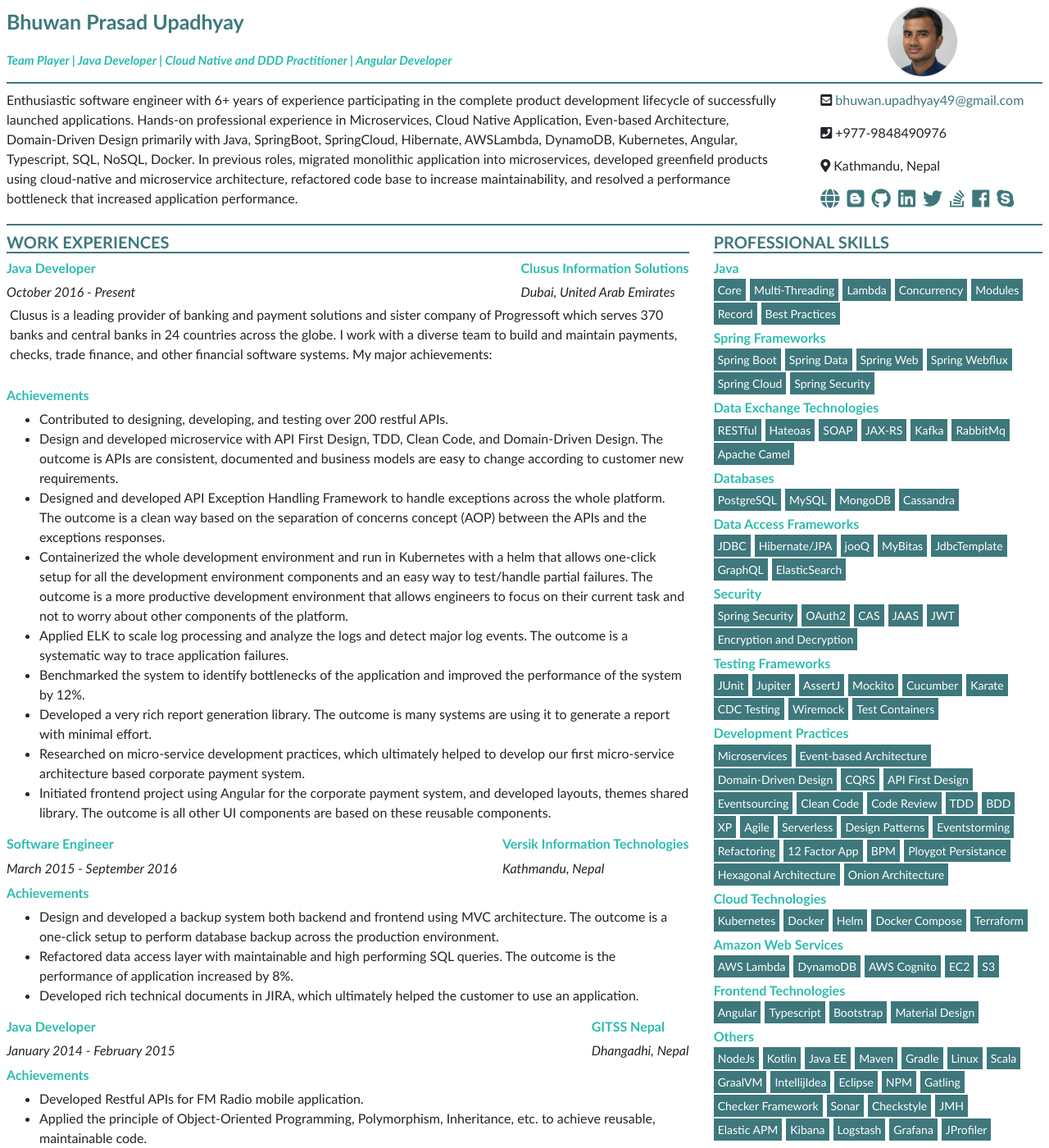
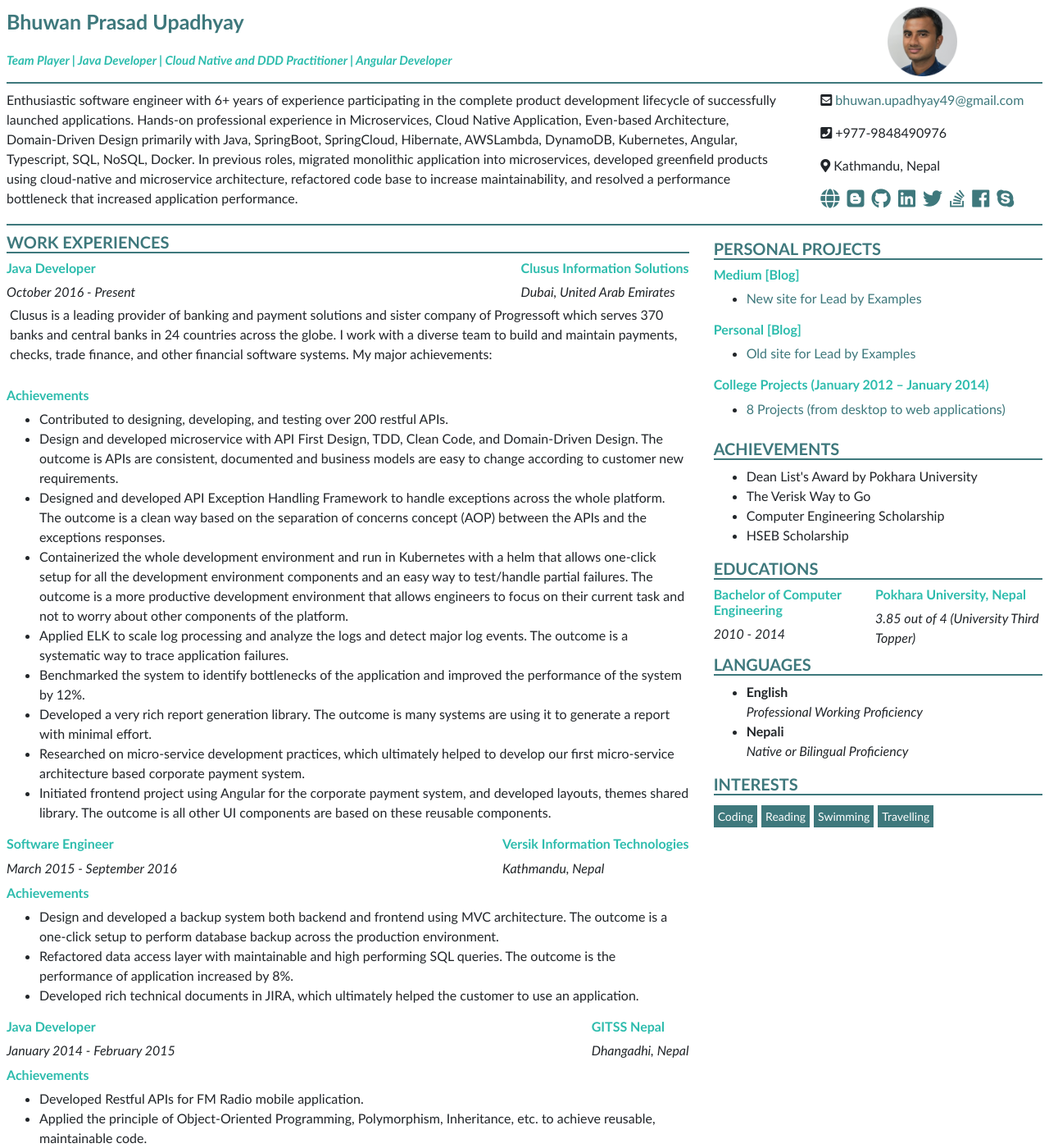
Before and after one commit to BhuwanUpadhyay/cv, a Jekyll site: the page built from index.markdown, in a window 1280 px wide and 1400 px high. Shown: the whole window at 82% size. Built offline with Jekyll 4.4.1, drawn with Linux system fonts in a browser that asks for light colours; nearby versions of some CDN libraries; some of the changed text lies outside the part shown.

Commit message:
chore(wip): modules

```diff
--- a/_data/cv.yml
+++ b/_data/cv.yml
@@ -212,9 +212,13 @@ projects:
   #       href: https://bhuwanupadhyay.gitbook.io/think-ddd/
   #     - title: Spring Boot 2.0 (A book for deep-dive with Spring Boot 2.0)
   #       href: https://bhuwanupadhyay.gitbook.io/spring-boot-2-0/
-  - title: Lead By Examples
+  - title: Medium [Blog]
     links:
-      - title: Tutorials on Spring Boot, Spring Cloud, Microservices, Domain-Driven Design, Cloud-Native, Software Design, Coding Problems
+      - title: New site for Lead by Examples
+        href: https://medium.com/lead-by-examples
+  - title: Personal [Blog]
+    links:
+      - title: Old site for Lead by Examples
         href: https://bhuwanupadhyay.github.io/blog/
   - title: College Projects (January 2012 – January 2014)
     links:
--- a/_includes/cv-left-sidebar.html
+++ b/_includes/cv-left-sidebar.html
@@ -32,34 +32,4 @@
         </div>
         {% endfor %}
     </div>
-    <div class="cv-experiences d-flex flex-column mt-2">
-        <h5>Educations</h5>
-        {% for education in cv.educations %}
-        <div>
-            <div class="d-flex justify-content-between">
-                <div>
-                    <h6>{{ education.title }}</h6>
-                    <span class="font-italic">{{ education.years }}</span>
-                </div>
-                <div>
-                    <h6>{{ education.school }}</h6>
-                    <span class="font-italic">{{ education.grade }}</span>
-                </div>
-            </div>
-        </div>
-        {% endfor %}
-    </div>
-    <div class="cv-projects d-flex flex-column mt-2">
-        <h5>Personal Projects</h5>
-        {% for project in cv.projects %}
-        <div>
-            <h6>{{ project.title }}</h6>
-            <ul>
-                {% for link in project.links %}
-                    <li> <a href="{{link.href}}">{{link.title}}</a></li>
-                {% endfor %}
-            </ul>
-        </div>
-        {% endfor %}
-    </div>
 </div>
--- a/_includes/cv-right-sidebar.html
+++ b/_includes/cv-right-sidebar.html
@@ -1,17 +1,30 @@
 {% assign cv = site.data.cv %}
 <div class="cv-right-sidebar">
-    <div class="cv-skills d-flex flex-column">
-        <h5>Professional Skills</h5>
-        {% for skill in cv.skills %}
-        <div class="mb-2">
-            <div>
-                <h6 class="m-0">{{ skill.title }}</h6>
-            </div>
-            {% for category in skill.categories %}
-            <span class="cv-skill">
-                <span class="cv-skill-o">{{ category.name }}</span>
-            </span>
-            {% endfor %}
+<!--    <div class="cv-skills d-flex flex-column">-->
+<!--        <h5>Professional Skills</h5>-->
+<!--        {% for skill in cv.skills %}-->
+<!--        <div class="mb-2">-->
+<!--            <div>-->
+<!--                <h6 class="m-0">{{ skill.title }}</h6>-->
+<!--            </div>-->
+<!--            {% for category in skill.categories %}-->
+<!--            <span class="cv-skill">-->
+<!--                <span class="cv-skill-o">{{ category.name }}</span>-->
+<!--            </span>-->
+<!--            {% endfor %}-->
+<!--        </div>-->
+<!--        {% endfor %}-->
+<!--    </div>-->
+    <div class="cv-projects d-flex flex-column mt-2">
+        <h5>Personal Projects</h5>
+        {% for project in cv.projects %}
+        <div>
+            <h6>{{ project.title }}</h6>
+            <ul>
+                {% for link in project.links %}
+                <li> <a href="{{link.href}}">{{link.title}}</a></li>
+                {% endfor %}
+            </ul>
         </div>
         {% endfor %}
     </div>
@@ -22,6 +35,23 @@
             <li>{{ achievement.title }}</li>
             {% endfor %}
         </ul>
+    </div>
+    <div class="cv-experiences d-flex flex-column mt-2">
+        <h5>Educations</h5>
+        {% for education in cv.educations %}
+        <div>
+            <div class="d-flex justify-content-between">
+                <div>
+                    <h6>{{ education.title }}</h6>
+                    <span class="font-italic">{{ education.years }}</span>
+                </div>
+                <div>
+                    <h6>{{ education.school }}</h6>
+                    <span class="font-italic">{{ education.grade }}</span>
+                </div>
+            </div>
+        </div>
+        {% endfor %}
     </div>
     <div class="cv-languages mt-2">
         <h5>Languages</h5>
--- a/_layouts/page.html
+++ b/_layouts/page.html
@@ -53,10 +53,10 @@
                 {% include cv-right-sidebar.html %}
             </div>
         </div>
-        <div class="mt-5"></div>
-        <div class="d-flex justify-content-center">
-            <h5>The End</h5>
-        </div>
+<!--        <div class="mt-5"></div>-->
+<!--        <div class="d-flex justify-content-center">-->
+<!--            <h5>The End</h5>-->
+<!--        </div>-->
     </div>
 
 </div>
```
